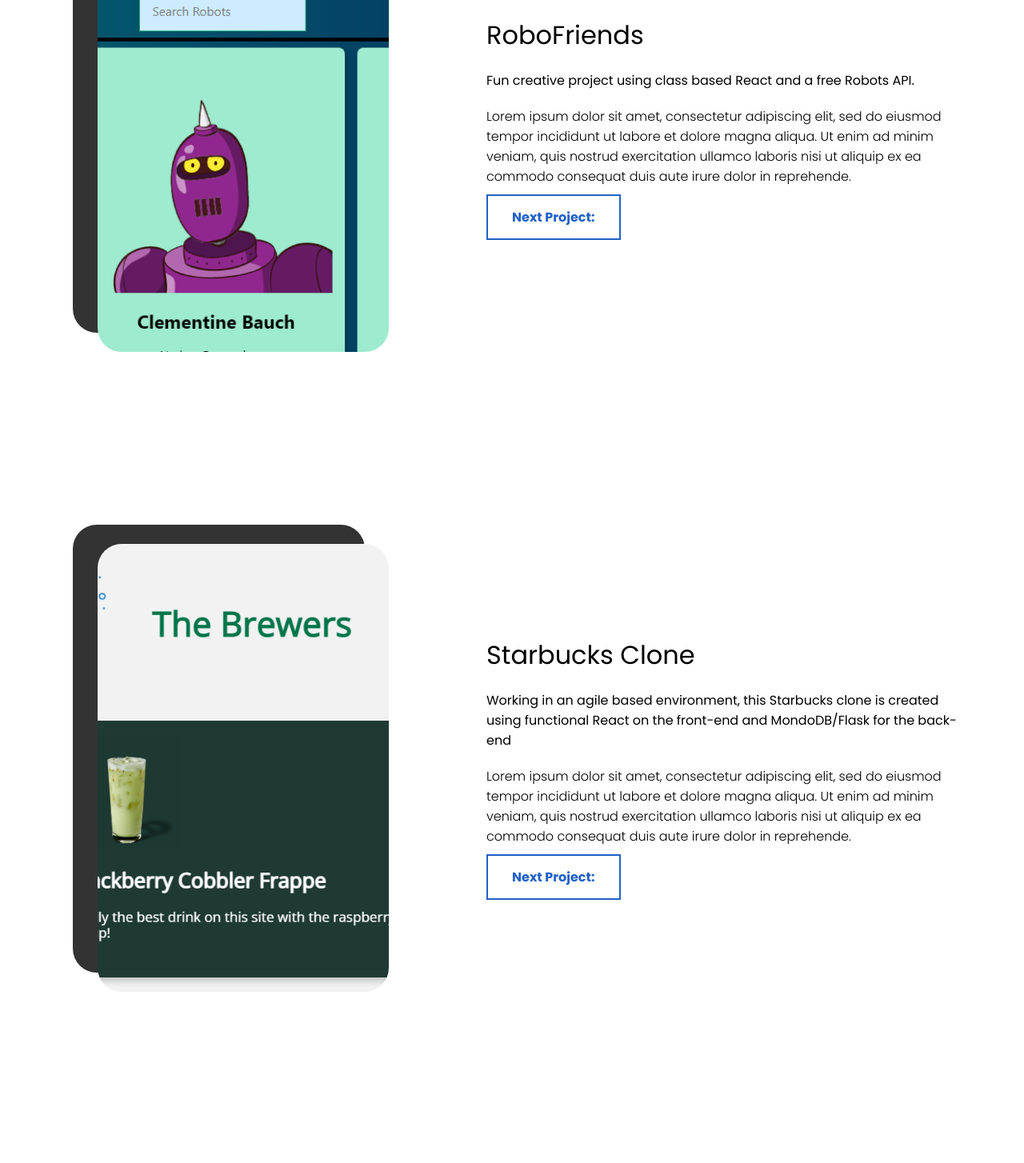
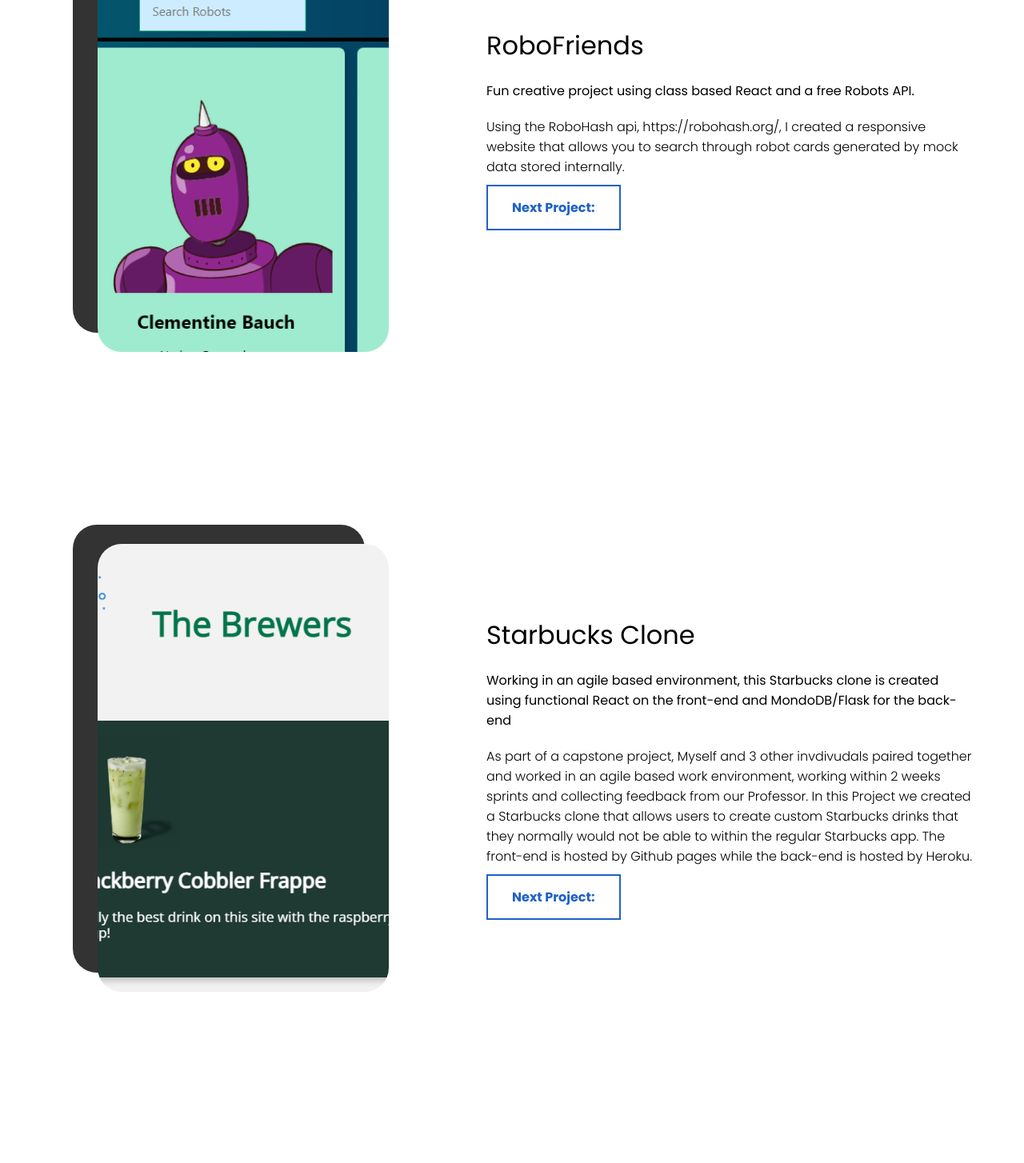
Before and after one commit to Sony9905/Portfolio, a React (Create React App) app: page / in a window 1280 px wide. Shown: the part 1040-2494 px from the top of the page at 80% size. Built offline with nearby package versions, Linux system fonts and the light colour scheme.

Commit message:
added a better description for each project as well as fix some styling errors for the cards

```diff
--- a/src/App.js
+++ b/src/App.js
@@ -1,11 +1,11 @@
 import Intro from './Intro';
-import Project1 from './Project1';
+import Projects from './Project1';
 import Contact from './Contact';
 function App() {
   return (
     <div>
       <Intro/>
-      <Project1/>
+      <Projects/>
       <Contact/>
     </div>
   );
--- a/src/Contact.js
+++ b/src/Contact.js
@@ -15,7 +15,7 @@
 
             <li className="list-item"><i className="fa fa-envelope fa-2x"><span className="contact-text gmail"><a href="mailto:#" title="Send me an email">1sony9905@gmail.com</a></span></i></li>
 
-            <li className="list-item"><i className="fa fa-envelope fa-2x"><span className="contact-text gmail">Monday-Friday, 9am-1pm</span></i></li>
+            <li className="list-item"><i className="fa fa-envelope fa-2x"><span className="contact-text gmail">Monday-Friday, 9am-1pm EST</span></i></li>
             <li className="list-item"><i className="fa fa-envelope fa-2x"><span className="contact-text gmail">Saturday/Sunday, 9am-9pm EST</span></i></li>
 
           </ul>
--- a/src/Intro.js
+++ b/src/Intro.js
@@ -21,7 +21,7 @@
                                 HTML/CSS3
                             </div>
                             <div className='item'>
-                                Node
+                                Node/Express
                             </div>
                             <div className='item'>
                                 Git Flow Control
--- a/src/Project1.js
+++ b/src/Project1.js
@@ -4,7 +4,7 @@
 import FR from "./FR.png";
 import Data from "./DataScience.png";
 import Robo from "./robofriends.png";
-const Project1 = () => {
+const Projects = () => {
   return (
     <div>
       <div className="Projects">
@@ -26,10 +26,7 @@
             Fun creative project using class based React and a free Robots API.
           </p>
           <p className="a-desc">
-            Lorem ipsum dolor sit amet, consectetur adipiscing elit, sed do
-            eiusmod tempor incididunt ut labore et dolore magna aliqua. Ut enim ad
-            minim veniam, quis nostrud exercitation ullamco laboris nisi ut
-            aliquip ex ea commodo consequat duis aute irure dolor in reprehende.
+            Using the RoboHash api, https://robohash.org/, I created a responsive website that allows you to search through robot cards generated by mock data stored internally.
           </p>
           <a href='#Project2'>
             <button className='draw'>Next Project:</button>
@@ -55,10 +52,7 @@
             Working in an agile based environment, this Starbucks clone is created using functional React on the front-end and MondoDB/Flask for the back-end
           </p>
           <p className="a-desc">
-            Lorem ipsum dolor sit amet, consectetur adipiscing elit, sed do
-            eiusmod tempor incididunt ut labore et dolore magna aliqua. Ut enim ad
-            minim veniam, quis nostrud exercitation ullamco laboris nisi ut
-            aliquip ex ea commodo consequat duis aute irure dolor in reprehende.
+            As part of a capstone project, Myself and 3 other invdivudals paired together and worked in an agile based work environment, working within 2 weeks sprints and collecting feedback from our Professor. In this Project we created a Starbucks clone that allows users to create custom Starbucks drinks that they normally would not be able to within the regular Starbucks app. The front-end is hosted by Github pages while the back-end is hosted by Heroku.
           </p>
           <a href='#P3'>
             <button className='draw'>Next Project:</button>
@@ -84,10 +78,7 @@
             A study showing a full analysis of NYC open data that demonstrates the utilization of python's libaries, such as pandas, seaborn and matplotlib. The website was created using vanilla Javascript, CSS and HTML5
           </p>
           <p className="a-desc">
-            Lorem ipsum dolor sit amet, consectetur adipiscing elit, sed do
-            eiusmod tempor incididunt ut labore et dolore magna aliqua. Ut enim ad
-            minim veniam, quis nostrud exercitation ullamco laboris nisi ut
-            aliquip ex ea commodo consequat duis aute irure dolor in reprehende.
+          This website will not only show my full analysis of NYC open data, but also demonstrated the utilization of python's libaries, such as pandas, seaborn and matplotlib. My objective was to research the Demographic of nyc schools and discover if there is a correlation between race/poverty levels in schools. I wanted to know if we see any trends between schools with a high number of POC students and poverty levels, and vice versa. Another issue I wanted to see was, do we see any trends between the graduation rates and racial background? I essentially want to see if there are patterns between one’s background and their school.
           </p>
           <a href='#P4'>
             <button className='draw'>Next Project:</button>
@@ -113,10 +104,7 @@
             Fun creative project using functional React to create a responsive front-end where users can upload images to detect Faces within the image.
           </p>
           <p className="a-desc" style={{marginBottom: 35}} >
-            Lorem ipsum dolor sit amet, consectetur adipiscing elit, sed do
-            eiusmod tempor incididunt ut labore et dolore magna aliqua. Ut enim ad
-            minim veniam, quis nostrud exercitation ullamco laboris nisi ut
-            aliquip ex ea commodo consequat duis aute irure dolor in reprehende.
+            On my journey to learning the React Framework, I created a Facial Recognition App with a sign-in/Register page to grow as a Front-end Developer. I explored many node modeles including particles and learned the css framework: Tachyons.
           </p>
           <a href='#Contact'>
             <button className='draw' onClick={()=> {
@@ -130,4 +118,4 @@
   );
 };
 
-export default Project1;
+export default Projects;
--- a/src/Projects.css
+++ b/src/Projects.css
@@ -12,6 +12,7 @@
     justify-content: center;
     position: relative;
     height: 100%;
+    /* margin-left: 1rem; */
   }
 
   .a-right {
@@ -29,7 +30,7 @@
   .a-card {
     width: 60%;
     height: 70vh;
-    border-radius: 30px;
+    border-radius: 1.88em;
     position: relative;
     overflow: hidden;
   }
```
Also changed, not shown: src/DataScience.png, src/FR.png.
